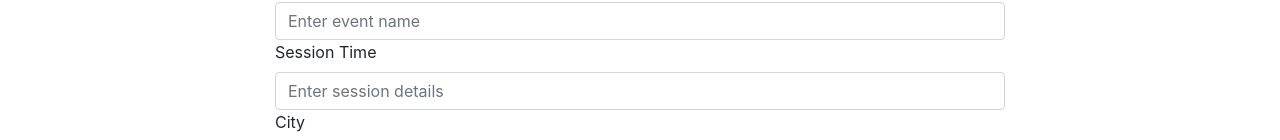
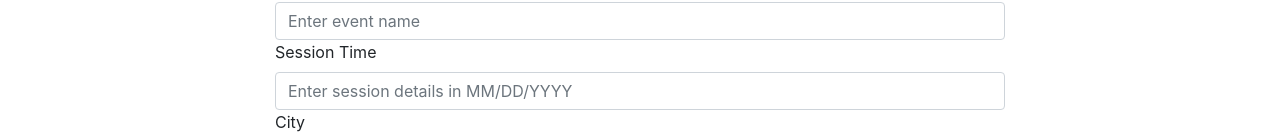
Before and after one commit to inder89/Event-Management, an Angular app: page /events/new in a window 1280 px wide. Shown: the part 170-310 px from the top of the page. Built offline with nearby package versions, Linux system fonts and the light colour scheme.

Commit message:
:pencil:

```diff
--- a/src/app/event-create/event-create.component.html
+++ b/src/app/event-create/event-create.component.html
@@ -21,7 +21,7 @@
 
             <label for="session">Session Time</label>
             <input [(ngModel)]="event.session.date" type="text" name="session" class="form-control" id="session"
-              aria-describedby="sessionHelp" placeholder="Enter session details">
+              aria-describedby="sessionHelp" placeholder="Enter session details in MM/DD/YYYY">
             <!-- <small id="nameHelp" class="form-text text-muted">Enter new session details</small> -->
 
             <label for="city">City</label>
```
